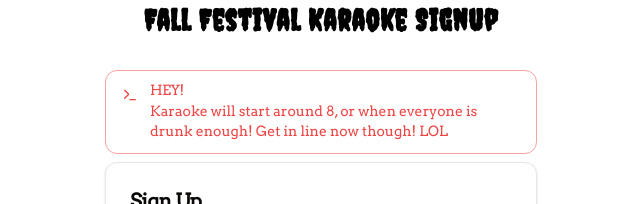
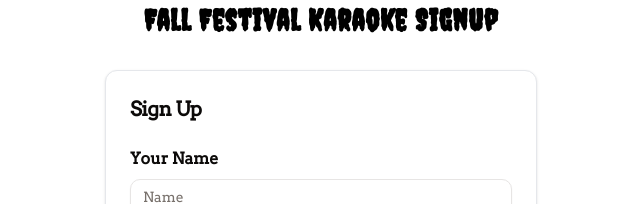
Before and after one commit to dclark27/fall-festival-karaoke, a Next.js app: page / in a window 1280 px wide. Shown: the part 138-342 px from the top of the page, without its empty margins (319-959 px from the left). Built offline with nearby package versions, Linux system fonts and the light colour scheme; no server answers; the database is empty.

Commit message:
chore: remove warning

```diff
--- a/app/page.tsx
+++ b/app/page.tsx
@@ -26,14 +26,6 @@ export default async function Page() {
         <h1 className="text-3xl font-bold text-center mb-8 dark:text-orange font-serif tracking-wide">
           Fall Festival Karaoke Signup
         </h1>
-        <Alert variant={"destructive"} className="mb-2">
-          <Terminal className="h-4 w-4" />
-          <AlertTitle>HEY!</AlertTitle>
-          <AlertDescription>
-            Karaoke will start around 8, or when everyone is drunk enough! Get
-            in line now though! LOL
-          </AlertDescription>
-        </Alert>
         <SignUpForm />
       </main>
       <SignUpList signups={signups} />
```
